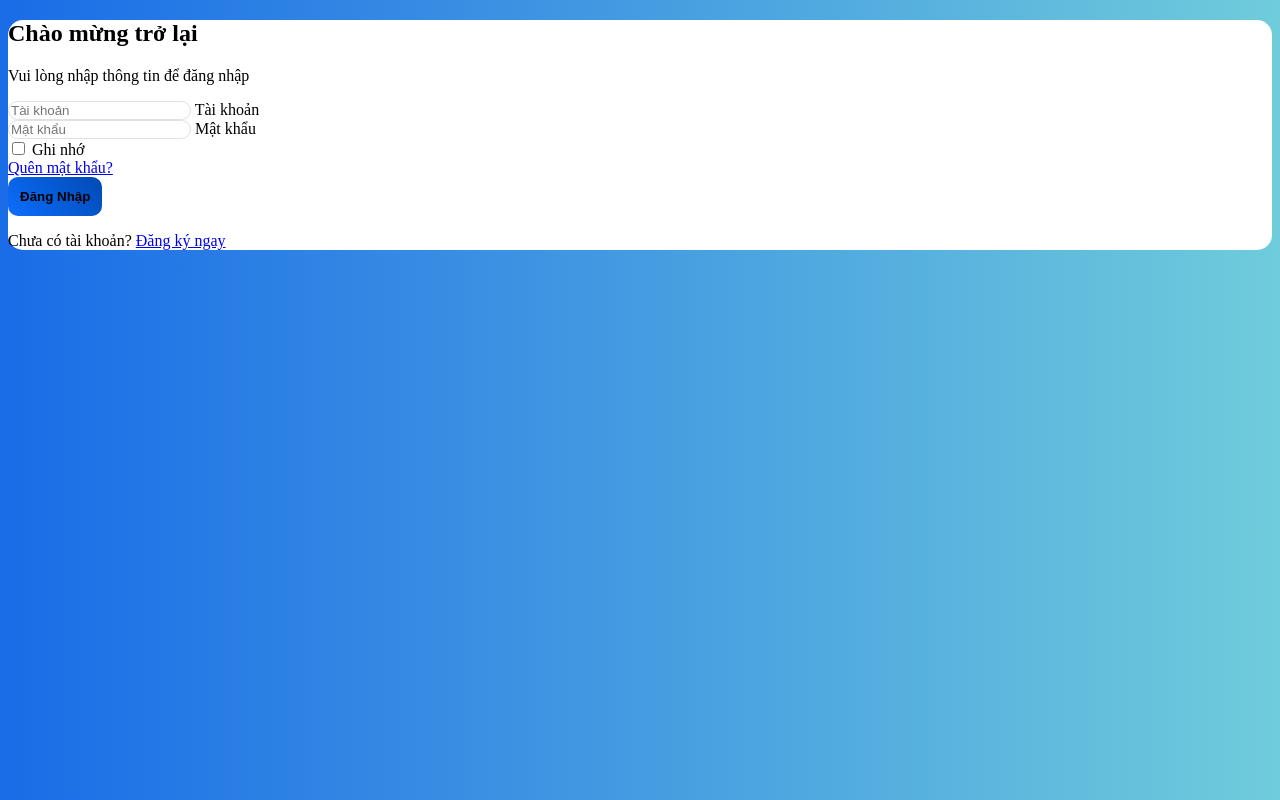
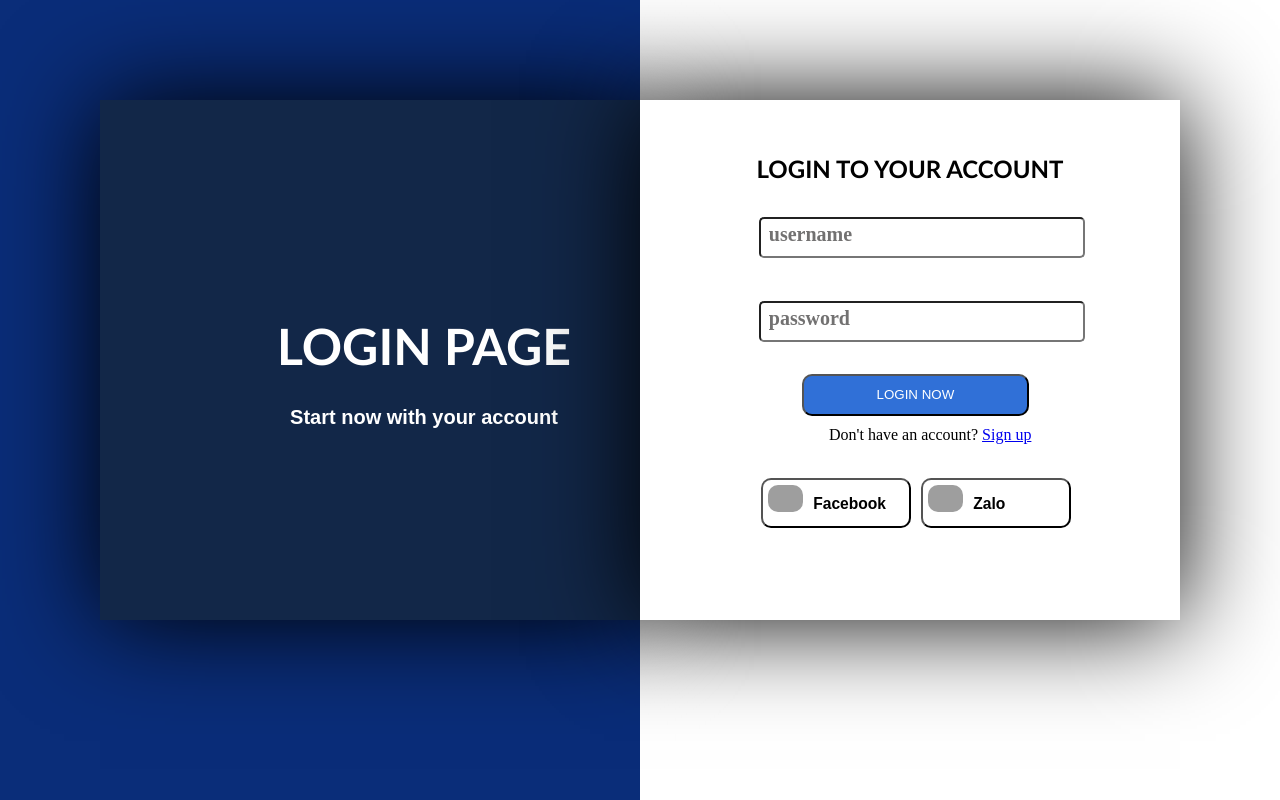
Before and after one commit to Bob511/RAG-MODEL, a plain HTML site: page frontend/views/login.html in a window 1280 px wide. Drawn offline with Linux system fonts and the light colour scheme; grey boxes are pictures that could not be loaded.

Commit message:
Fix lại login, fix giao diện đồng bộ hóa cho điện thoại và máy tính

```diff
--- a/frontend/views/login.html
+++ b/frontend/views/login.html
@@ -4,105 +4,266 @@
     <meta charset="UTF-8" />
     <meta name="viewport" content="width=device-width, initial-scale=1.0" />
     <title>Document</title>
-    <link rel="stylesheet" href="/stylesheet/cssLogin.css" />
+    <style>
+      *,
+      *::before,
+      *::after {
+        margin: 0 0;
+        padding: 0;
+      }
+      html {
+        height: 520px;
+        padding: 100px;
+      }
+      body {
+        background: linear-gradient(to right, rgb(10, 45, 121) 50%, white 50%);
+        height: 100%;
+        display: flex;
+      }
+      .infomation {
+        width: 50%;
+        height: 100%;
+        background: rgb(18, 39, 72);
+        box-shadow: 0 0 100px rgb(0, 0, 0);
+      }
+      .box-info {
+        width: 80%;
+        height: 20%;
+        padding-top: 40%;
+        padding-left: 20%;
+      }
+      .box-info h2 {
+        text-align: center;
+        font-size: 50px;
+        color: white;
+        font-family:
+          "Gill Sans", "Gill Sans MT", Calibri, "Trebuchet MS", sans-serif;
+      }
+      .box-info h3 {
+        padding-top: 30px;
+        text-align: center;
+        font-size: 20px;
+        color: rgb(255, 255, 255);
+        font-family: Arial, Helvetica, sans-serif;
+      }
+      /* input */
+      .box-title {
+        width: 100%;
+        height: 10%;
+        padding-top: 10%;
+      }
+      .box-title h2 {
+        text-align: center;
+        font-family:
+          "Gill Sans", "Gill Sans MT", Calibri, "Trebuchet MS", sans-serif;
+      }
+      .box-input {
+        width: 80%;
+        height: 12%;
+        padding: 2%;
+        padding-left: 22%;
+      }
+      .input {
+        height: 60%;
+        width: 70%;
+        border-radius: 5px;
+        font-size: 100%;
+        padding-left: 10px;
+        padding-right: 10px;
+      }
+      .input + h2 {
+        transform: translate(10px, -35px);
+        transition: 0.2s ease; /* Đặt transition ở đây để khi biến đổi nó sẽ mượt mà */
+        pointer-events: none;
+        width: 20%;
+        color: rgb(114, 113, 113);
+        background: white;
+        font-size: 20px;
+      }
+      input:focus + h2,
+      input:valid + h2 {
+        transform: translate(10px, -55px);
+        width: 20%;
+        font-size: 25px;
+      }
+
+      /* btn */
+      .box-btn {
+        padding-left: 30%;
+        height: 10%;
+        width: 70%;
+      }
+      .box-btn:has(p) {
+        padding-left: 35%;
+      }
+      .btn {
+        width: 60%;
+        height: 80%;
+        border-radius: 10px;
+        background: rgb(48, 112, 215);
+        color: white;
+      }
+      .btn:hover {
+        background: rgba(44, 102, 196, 0.708);
+      }
+      /* faceboook */
+      .box-btn:has(.btn-social) {
+        width: 100%;
+        padding: 0;
+        justify-content: center;
+        padding-left: 2%;
+      }
+      .btn-social {
+        border-radius: 10px;
+        width: 150px;
+        height: 50px;
+        display: flex;
+        padding: 1%;
+        margin-right: 10px;
+        background: white;
+      }
+      .btn-social:hover {
+        box-shadow: 0 0 10px rgb(114, 113, 113);
+        background: rgb(183, 183, 183);
+      }
+      .btn-social h3 {
+        padding-top: 10px;
+        padding-left: 10px;
+      }
+      .btn-social img {
+        width: 35px;
+        border-radius: 10px;
+        height: auto;
+      }
+
+      /* smart phone */
+      /* =========================================
+   THÊM ĐOẠN NÀY VÀO CUỐI THẺ <style>
+   Responsive cho điện thoại (màn hình < 768px)
+   ========================================= */
+      @media screen and (max-width: 768px) {
+        html {
+          padding: 20px; /* Giảm khoảng cách bao quanh trang */
+          height: auto;
+          min-height: 100vh;
+        }
+
+        body {
+          flex-direction: column; /* Chuyển bố cục từ 2 cột ngang thành dọc */
+          height: auto;
+        }
+
+        .infomation {
+          width: 100%; /* Mỗi khối chiếm toàn bộ chiều ngang */
+          padding-bottom: 40px; /* Thêm khoảng cách dưới để không bị dính nhau */
+        }
+
+        .box-info {
+          width: 100%;
+          padding-top: 15%;
+          padding-left: 0;
+        }
+
+        .box-input {
+          width: 90%;
+          height: 80px;
+          padding-left: 5%; /* Căn giữa ô input hơn */
+        }
+
+        .input {
+          width: 90%; /* Kéo dài ô input trên mobile cho dễ bấm */
+        }
+
+        /* Khắc phục lỗi chữ label bị rớt dòng do width 20% trên mobile */
+        .input + h2 {
+          width: 40%;
+          font-size: 16px;
+        }
+
+        input:focus + h2,
+        input:valid + h2 {
+          width: 40%;
+          font-size: 20px;
+        }
+
+        /* Căn giữa các nút bấm và chữ */
+        .box-btn,
+        .box-btn:has(p) {
+          width: 100%;
+          padding-left: 0;
+          display: flex;
+          justify-content: center;
+          align-items: center;
+          margin-top: 15px;
+        }
+
+        .btn {
+          width: 80%; /* Nút đăng nhập to hơn trên điện thoại */
+          height: 40px;
+        }
+
+        /* Đảm bảo nút mạng xã hội không bị tràn nếu màn hình quá nhỏ */
+        .box-btn:has(.btn-social) {
+          flex-wrap: wrap;
+          gap: 10px;
+        }
+
+        .btn-social {
+          margin-right: 0;
+        }
+      }
+    </style>
   </head>
   <body>
-    <div class="container">
-      <div class="row justify-content-center align-items-center vh-100">
-        <div
-          id="form-box"
-          class="col-11 col-sm-8 col-md-6 col-lg-4 shadow-sm p-4 p-md-5"
-        >
-          <div class="text-center mb-4">
-            <h2 class="fw-bold text-dark">Chào mừng trở lại</h2>
-            <p class="text-secondary small">
-              Vui lòng nhập thông tin để đăng nhập
-            </p>
-          </div>
-
-          <!-- Tài khoản -->
-          <div class="form-floating mb-3">
-            <input
-              type="text"
-              class="form-control"
-              id="username"
-              placeholder="Tài khoản"
-            />
-            <label class="text-secondary" for="username">Tài khoản</label>
-          </div>
-
-          <!-- Mật khẩu -->
-          <div class="form-floating mb-3">
-            <input
-              type="password"
-              class="form-control"
-              id="password"
-              placeholder="Mật khẩu"
-            />
-            <label class="text-secondary" for="password">Mật khẩu</label>
-          </div>
-
-          <!-- Ghi nhớ & Quên mật khẩu (Thêm cho giống app thật) -->
-          <div class="d-flex justify-content-between mb-4 small">
-            <div class="form-check">
-              <input class="form-check-input" type="checkbox" id="remember" />
-              <label class="form-check-label" for="remember">Ghi nhớ</label>
-            </div>
-            <a href="/login" class="text-decoration-none">Quên mật khẩu?</a>
-          </div>
-
-          <!-- Nút Đăng nhập -->
-          <div class="d-grid">
-            <button
-              class="btn btn-primary btn-login text-white"
-              onclick="login()"
-            >
-              Đăng Nhập
-            </button>
-          </div>
-
-          <!-- Link đăng ký -->
-          <p class="text-center mt-4 mb-0 small">
-            Chưa có tài khoản?
-            <a href="/register" class="text-decoration-none fw-bold"
-              >Đăng ký ngay</a
-            >
-          </p>
-        </div>
+    <div class="infomation">
+      <div class="box-info">
+        <h2>LOGIN PAGE</h2>
+        <h3>Start now with your account</h3>
       </div>
     </div>
-    <script>
-      async function login() {
-        try {
-          const usernameEl = document.getElementById("username");
-          const passwordEl = document.getElementById("password");
-          const username = usernameEl.value.trim();
-          const password = passwordEl.value.trim();
+    <div class="infomation" style="background: white">
+      <div class="box-title">
+        <h2>LOGIN TO YOUR ACCOUNT</h2>
+      </div>
+      <div class="box-input">
+        <input class="input" type="text" required />
+        <h2>username</h2>
+      </div>
 
-          if (!username || !password) {
-            alert("Thiếu tham số đầu vào!");
-            return;
-          }
-          const response = await fetch("/users/auth/login", {
-            method: "POST",
-            headers: {
-              "Content-Type": "application/json",
-            },
-            body: JSON.stringify({ username, password }),
-          });
-          const data = await response.json();
-          if (data.status == "fail") {
-            alert("Đăng nhập không thành công!");
-            usernameEl.value = "";
-            passwordEl.value = "";
-          } else {
-            alert("Đăng nhập thành công!");
-            window.location.href = "/";
-          }
-        } catch (error) {
-          console.error("Lỗi kết nối server!");
-        }
-      }
-    </script>
+      <div class="box-input">
+        <input class="input" type="password" required />
+        <h2>password</h2>
+      </div>
+
+      <div class="box-btn">
+        <button class="btn">LOGIN NOW</button>
+      </div>
+      <div class="box-btn">
+        <p>
+          Don't have an account?
+          <a href="register">Sign up</a>
+        </p>
+      </div>
+      <div class="box-btn" style="display: flex">
+        <button class="btn-social" id="facebook">
+          <img
+            src="https://static.vecteezy.com/system/resources/thumbnails/047/750/224/small_2x/facebook-icon-transparent-background-free-png.png"
+            alt="facebook"
+          />
+          <h3>Facebook</h3>
+        </button>
+        <button class="btn-social" id="zalo">
+          <img
+            src="https://inhoangha.com/uploads/tai-zalo-logo-vector.jpg"
+            alt="zalo"
+          />
+          <h3>Zalo</h3>
+        </button>
+      </div>
+    </div>
   </body>
+  <script>
+    let username = await document.getElementById("username");
+    alert(username);
+  </script>
 </html>
```
